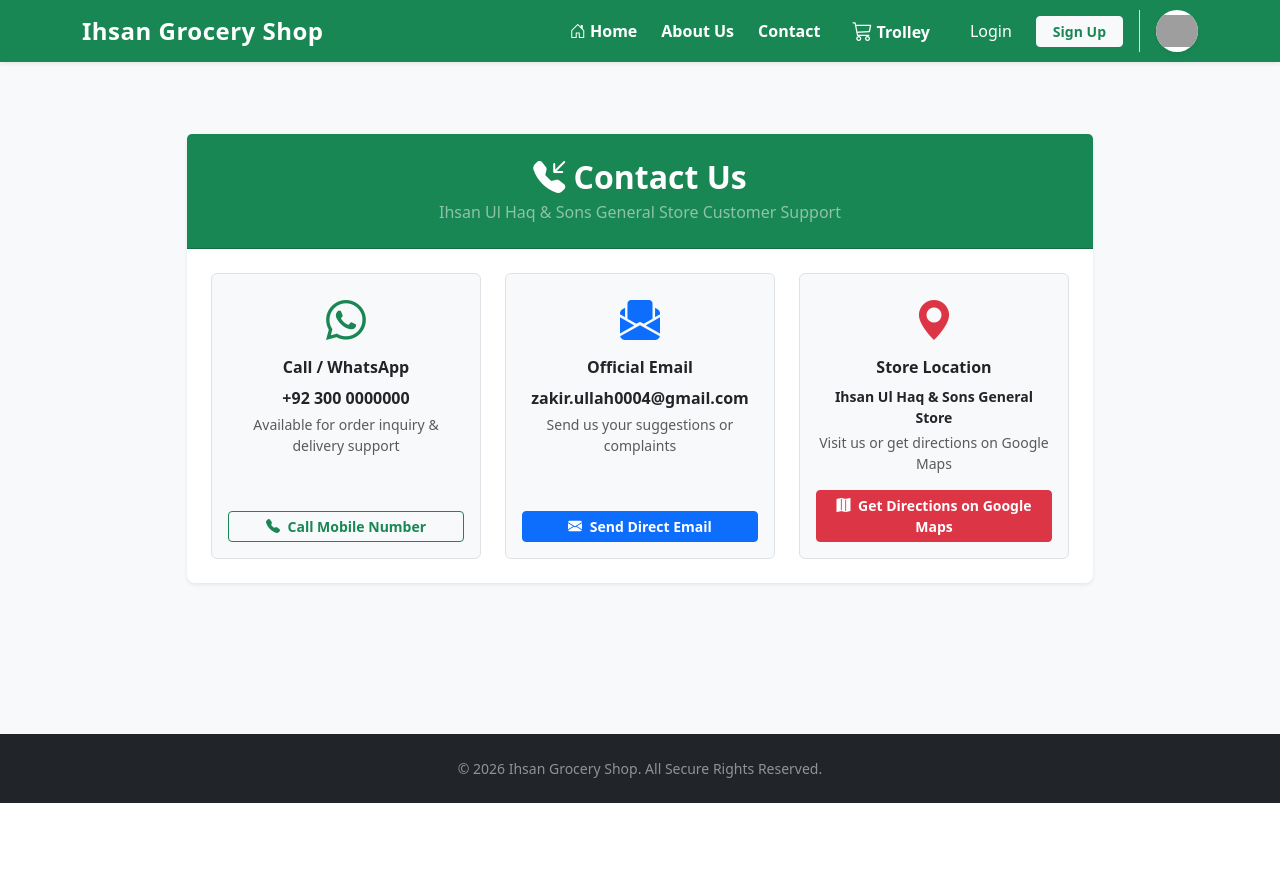
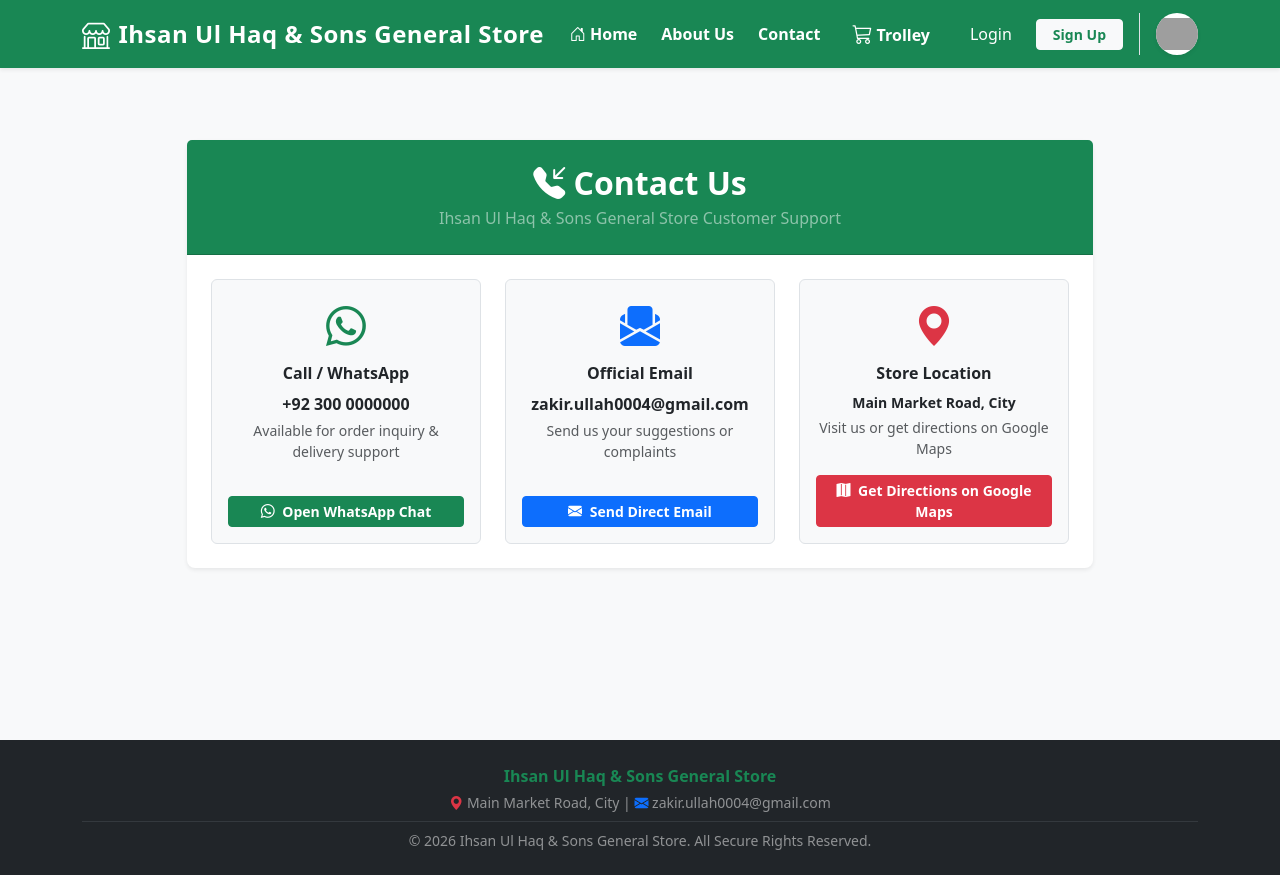
Before and after one commit to zakir04-app/ihsanulhaqandsons, a Flask app: page /contact in a window 1280 px wide. Before the commit the page ends 803 px from the top, so only its background shows below. Run offline with Flask 3, Linux system fonts and the light colour scheme; data that the repository does not hold is empty; grey boxes are pictures that could not be loaded.

Commit message:
Updated app.py context processor, base layout, and contact page with maps directions

```diff
--- a/app.py
+++ b/app.py
@@ -12,10 +12,13 @@ socket.setdefaulttimeout(15)
 app = Flask(__name__)
 app.secret_key = os.environ.get('SECRET_KEY', 'ihsan_grocery_secret_key_2026')
 
-UPLOAD_FOLDER = os.path.join('static', 'uploads')
+# Upload folder configuration
+UPLOAD_FOLDER = os.path.join(app.root_path, 'static', 'uploads')
+os.makedirs(UPLOAD_FOLDER, exist_ok=True)
 app.config['UPLOAD_FOLDER'] = UPLOAD_FOLDER
 app.config['MAX_CONTENT_LENGTH'] = 16 * 1024 * 1024
 
+# Mail Configuration
 raw_server = os.environ.get('MAIL_SERVER', 'smtp-relay.brevo.com').strip().replace("'", "").replace('"', '')
 app.config['MAIL_SERVER'] = raw_server if raw_server and not raw_server.isdigit() else 'smtp-relay.brevo.com'
 
@@ -42,6 +45,7 @@ app.config['MAIL_TIMEOUT'] = 15
 mail = Mail(app)
 app.extensions['mail'] = mail
 
+# Global Context Processor
 @app.context_processor
 def inject_global_site_data():
     cart = session.get('cart', {})
@@ -58,22 +62,31 @@ def inject_global_site_data():
 
     return dict(
         cart_count=total_count,
-        site_title=settings.get('store_title', 'Ihsan Grocery Shop'),
+        site_title=settings.get('store_title', 'Ihsan Ul Haq & Sons General Store'),
         site_cover=settings.get('cover_image', ''),
         site_logo=settings.get('site_logo', ''),
         primary_color=settings.get('primary_color', '#198754'),
         contact_phone=settings.get('contact_phone', '+92 300 0000000'),
-        contact_email=settings.get('contact_email', 'info@ihsangrocery.com'),
-        contact_address=settings.get('contact_address', 'Main Bazar, City'),
+        contact_email=settings.get('contact_email', 'zakir.ullah0004@gmail.com'),
+        contact_address=settings.get('contact_address', 'Main Market Road, City'),
         whatsapp_no=settings.get('whatsapp_no', '923000000000'),
-        about_text=settings.get('about_text', 'Welcome to Ihsan Ul Haq & Sons General Store.')
+        about_text=settings.get('about_text', 'Welcome to Ihsan Ul Haq & Sons General Store.'),
+        site_settings=settings
     )
 
-init_db()
+# Safe Database Initialization on Startup
+with app.app_context():
+    try:
+        init_db()
+        print("--> DB INITIALIZED SUCCESSFULLY ON BOOT")
+    except Exception as e:
+        print(f"--> DB INIT BOOT ERROR: {str(e)}")
 
+# Register Blueprints
 app.register_blueprint(auth_bp, url_prefix='/auth')
 app.register_blueprint(admin_bp, url_prefix='/admin')
 app.register_blueprint(customer_bp)
 
 if __name__ == '__main__':
-    app.run(debug=True)
+    port = int(os.environ.get('PORT', 5000))
+    app.run(host='0.0.0.0', port=port, debug=False)
--- a/templates/base.html
+++ b/templates/base.html
@@ -1,4 +1,3 @@
-<!-- templates/base.html -->
 <!DOCTYPE html>
 <html lang="en">
 <head>
@@ -8,22 +7,43 @@
     <link href="https://cdn.jsdelivr.net/npm/bootstrap@5.3.0/dist/css/bootstrap.min.css" rel="stylesheet">
     <link rel="stylesheet" href="https://cdn.jsdelivr.net/npm/bootstrap-icons@1.10.5/font/bootstrap-icons.css">
     <link rel="stylesheet" href="/static/css/style.css">
-    {% if site_cover %}
+
     <style>
-        /* Custom dynamic cover wallpaper container mapping rule */
+        :root {
+            --primary-color: {{ primary_color }};
+        }
+        .bg-custom-primary {
+            background-color: var(--primary-color) !important;
+        }
+        .text-custom-primary {
+            color: var(--primary-color) !important;
+        }
+        .btn-custom-primary {
+            background-color: var(--primary-color) !important;
+            color: white !important;
+            border: none;
+        }
+        {% if site_cover %}
         .custom-site-banner-header {
             background-image: linear-gradient(rgba(0,0,0,0.4), rgba(0,0,0,0.4)), url('{{ site_cover }}') !important;
             background-size: cover;
             background-position: center;
         }
+        {% endif %}
     </style>
-    {% endif %}
 </head>
-<body class="bg-light">
+<body class="bg-light d-flex flex-column min-vh-100">
 
-    <nav class="navbar navbar-expand-lg navbar-dark bg-success shadow-sm sticky-top">
+    <nav class="navbar navbar-expand-lg navbar-dark bg-custom-primary shadow-sm sticky-top">
         <div class="container">
-            <a class="navbar-brand fw-bold fs-4" href="{{ url_for('customer.home') }}">{{ site_title }}</a>
+            <a class="navbar-brand fw-bold fs-4 d-flex align-items-center gap-2" href="{{ url_for('customer.home') }}">
+                {% if site_logo %}
+                    <img src="{{ site_logo }}" alt="Logo" height="38" class="rounded bg-white p-1">
+                {% else %}
+                    <i class="bi bi-shop fs-3"></i>
+                {% endif %}
+                <span>{{ site_title }}</span>
+            </a>
             <button class="navbar-toggler" type="button" data-bs-toggle="collapse" data-bs-target="#navbarNav">
                 <span class="navbar-toggler-icon"></span>
             </button>
@@ -61,7 +81,7 @@
         </div>
     </nav>
 
-    <div class="container mt-4" style="min-height: 75vh;">
+    <div class="container mt-4 flex-grow-1" style="min-height: 75vh;">
         {% with messages = get_flashed_messages(with_categories=true) %}
             {% if messages %}
                 {% for category, message in messages %}
@@ -77,7 +97,12 @@
     </div>
 
     <footer class="bg-dark text-white text-center py-4 mt-5">
-        <p class="mb-0 small text-white-50">&copy; 2026 {{ site_title }}. All Secure Rights Reserved.</p>
+        <div class="container">
+            <p class="mb-1 fw-bold text-success">{{ site_title }}</p>
+            <p class="mb-2 small text-white-50"><i class="bi bi-geo-alt-fill text-danger"></i> {{ contact_address }} | <i class="bi bi-envelope-fill text-primary"></i> {{ contact_email }}</p>
+            <hr class="border-secondary my-2">
+            <p class="mb-0 small text-white-50">&copy; 2026 {{ site_title }}. All Secure Rights Reserved.</p>
+        </div>
     </footer>
 
     <script src="https://cdn.jsdelivr.net/npm/bootstrap@5.3.0/dist/js/bootstrap.bundle.min.js"></script>
--- a/templates/contact.html
+++ b/templates/contact.html
@@ -7,7 +7,7 @@
             <div class="card shadow-sm border-0 rounded-3">
                 <div class="card-header bg-success text-white p-4 text-center">
                     <h2 class="fw-bold mb-1"><i class="bi bi-telephone-inbound-fill"></i> Contact Us</h2>
-                    <p class="mb-0 text-white-50">Ihsan Ul Haq & Sons General Store Customer Support</p>
+                    <p class="mb-0 text-white-50">{{ site_title }} Customer Support</p>
                 </div>
                 <div class="card-body p-4">
                     <div class="row g-4 text-center">
@@ -20,20 +20,17 @@
                                         <i class="bi bi-whatsapp"></i>
                                     </div>
                                     <h6 class="fw-bold mb-2">Call / WhatsApp</h6>
-                                    {% set wa_num = site_settings.get('whatsapp_no') if site_settings else None %}
-                                    {% set ph_num = site_settings.get('contact_phone', '+92 300 0000000') if site_settings else '+92 300 0000000' %}
-
-                                    <p class="fw-bold text-dark fs-6 mb-1">{{ ph_num }}</p>
+                                    <p class="fw-bold text-dark fs-6 mb-1">{{ contact_phone }}</p>
                                     <small class="text-muted d-block mb-3">Available for order inquiry & delivery support</small>
                                 </div>
 
                                 <div>
-                                    {% if wa_num %}
-                                    <a href="https://wa.me/{{ wa_num|replace(' ', '')|replace('+', '')|replace('-', '') }}" target="_blank" class="btn btn-sm btn-success fw-bold w-100">
+                                    {% if whatsapp_no %}
+                                    <a href="https://wa.me/{{ whatsapp_no|replace(' ', '')|replace('+', '')|replace('-', '') }}" target="_blank" class="btn btn-sm btn-success fw-bold w-100">
                                         <i class="bi bi-whatsapp me-1"></i> Open WhatsApp Chat
                                     </a>
                                     {% else %}
-                                    <a href="tel:{{ ph_num|replace(' ', '')|replace('-', '') }}" class="btn btn-sm btn-outline-success fw-bold w-100">
+                                    <a href="tel:{{ contact_phone|replace(' ', '')|replace('-', '') }}" class="btn btn-sm btn-outline-success fw-bold w-100">
                                         <i class="bi bi-telephone-fill me-1"></i> Call Mobile Number
                                     </a>
                                     {% endif %}
@@ -49,14 +46,12 @@
                                         <i class="bi bi-envelope-paper-fill"></i>
                                     </div>
                                     <h6 class="fw-bold mb-2">Official Email</h6>
-                                    {% set contact_mail = site_settings.get('contact_email', 'zakir.ullah0004@gmail.com') if site_settings else 'zakir.ullah0004@gmail.com' %}
-
-                                    <p class="fw-bold text-dark fs-6 mb-1 text-break">{{ contact_mail }}</p>
+                                    <p class="fw-bold text-dark fs-6 mb-1 text-break">{{ contact_email }}</p>
                                     <small class="text-muted d-block mb-3">Send us your suggestions or complaints</small>
                                 </div>
 
                                 <div>
-                                    <a href="mailto:{{ contact_mail }}" class="btn btn-sm btn-primary fw-bold w-100">
+                                    <a href="mailto:{{ contact_email }}" class="btn btn-sm btn-primary fw-bold w-100">
                                         <i class="bi bi-envelope-fill me-1"></i> Send Direct Email
                                     </a>
                                 </div>
@@ -71,9 +66,7 @@
                                         <i class="bi bi-geo-alt-fill"></i>
                                     </div>
                                     <h6 class="fw-bold mb-2">Store Location</h6>
-                                    {% set store_addr = site_settings.get('contact_address', 'Ihsan Ul Haq & Sons General Store') if site_settings else 'Ihsan Ul Haq & Sons General Store' %}
-
-                                    <p class="fw-bold text-dark small mb-1">{{ store_addr }}</p>
+                                    <p class="fw-bold text-dark small mb-1">{{ contact_address }}</p>
                                     <small class="text-muted d-block mb-3">Visit us or get directions on Google Maps</small>
                                 </div>
 
```
